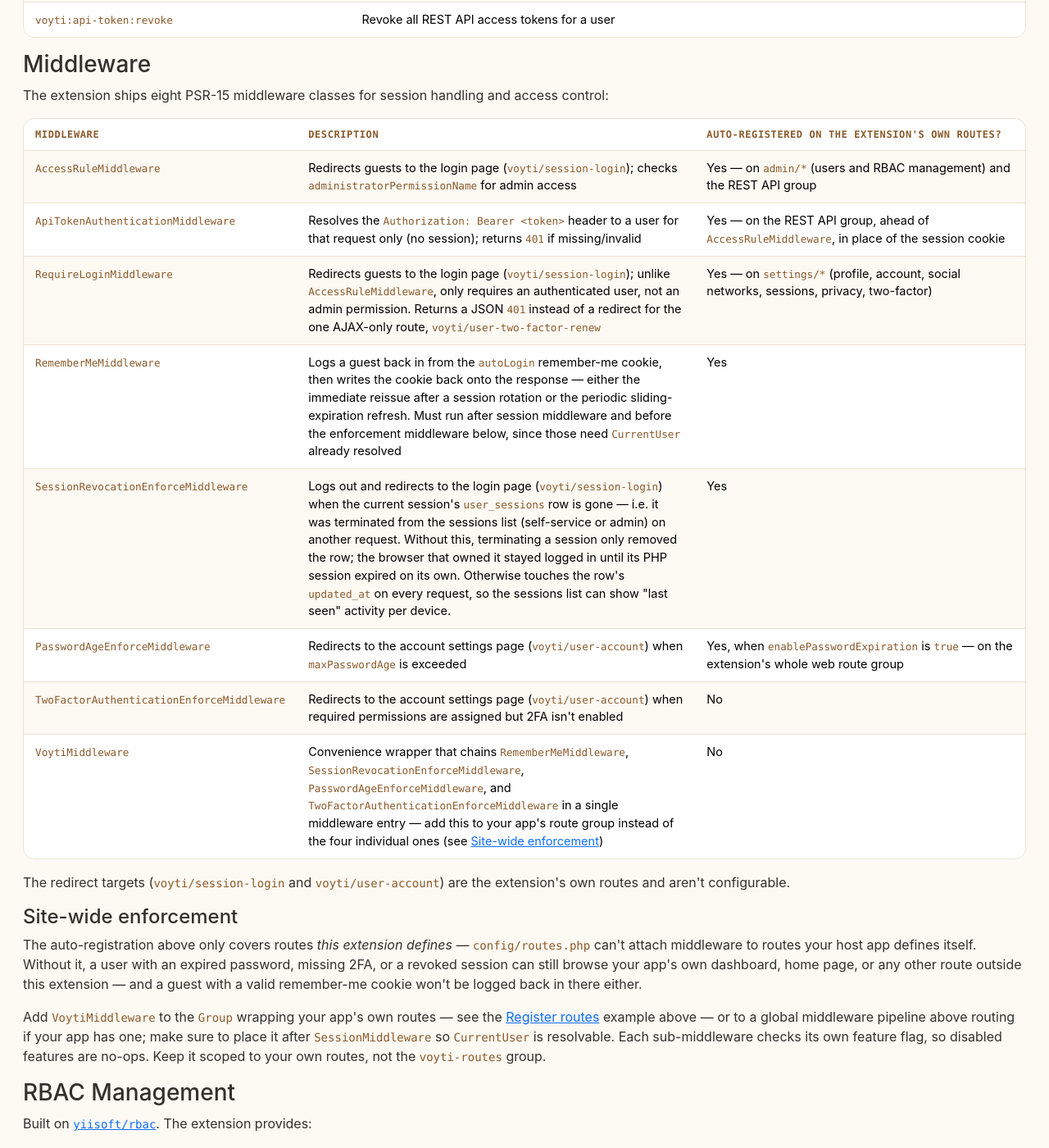
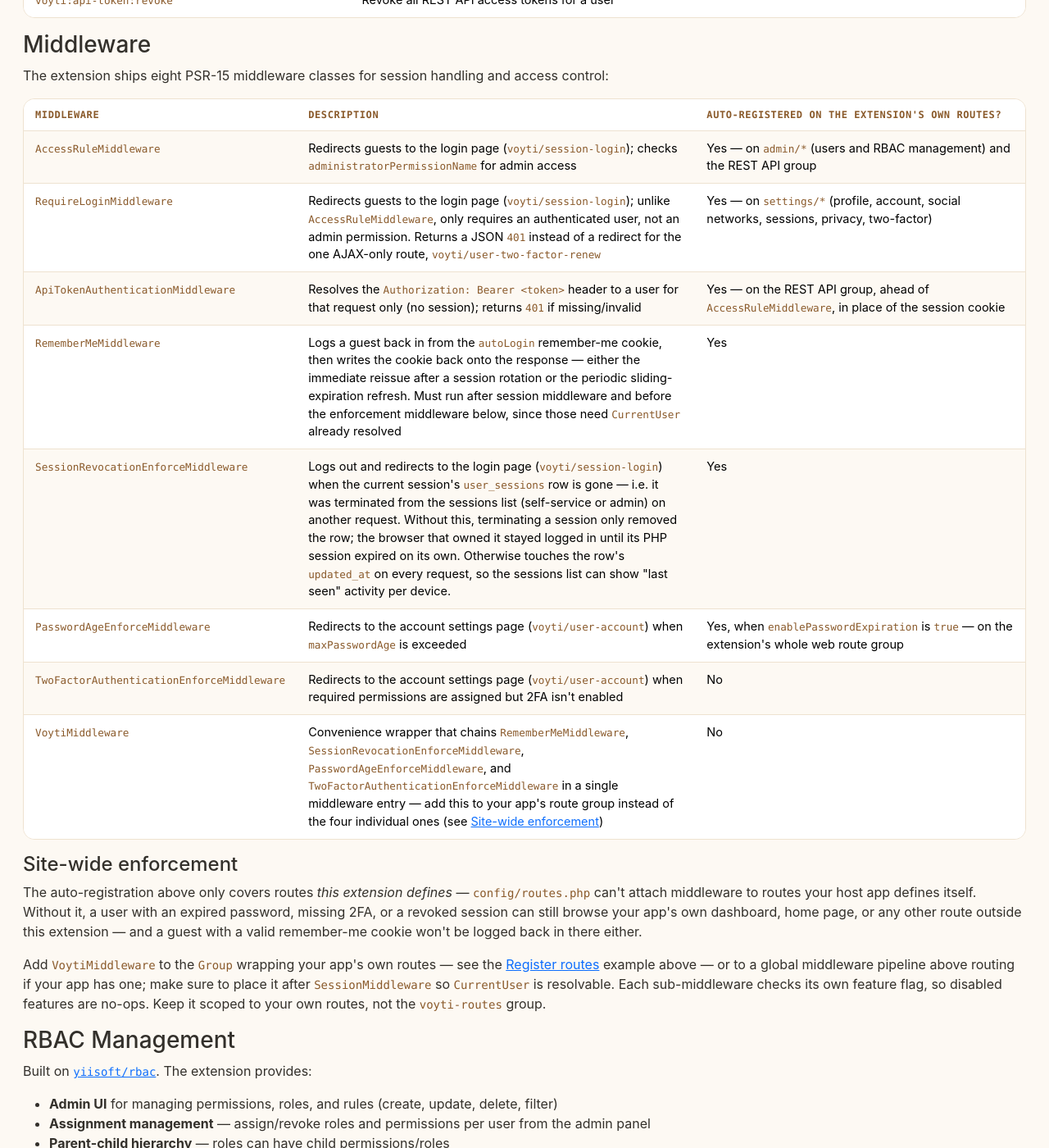
Before and after one commit to YiiRocks/YiiRocks.github.io, a Jekyll site: the page built from voyti/index.html, in a window 1280 px wide and 1400 px high, scrolled down 8543 px. Shown: the whole window at 82% size. Built offline with Jekyll 4.4.1, drawn with Linux system fonts in a browser that asks for light colours; a style sheet for code colours, icons or effects is not loaded; some of the changed text lies outside the part shown.

Commit message:
Sync voyti doc: route renames, middleware reorder, remove leftover paragraph

```diff
--- a/voyti/index.html
+++ b/voyti/index.html
@@ -560,14 +560,14 @@ return [
                     <td>Yes &mdash; on <code>admin/*</code> (users and RBAC management) and the REST API group</td>
                 </tr>
                 <tr>
+                    <td><code>RequireLoginMiddleware</code></td>
+                    <td>Redirects guests to the login page (<code>voyti/session-login</code>); unlike <code>AccessRuleMiddleware</code>, only requires an authenticated user, not an admin permission. Returns a JSON <code>401</code> instead of a redirect for the one AJAX-only route, <code>voyti/user-two-factor-renew</code></td>
+                    <td>Yes &mdash; on <code>settings/*</code> (profile, account, social networks, sessions, privacy, two-factor)</td>
+                </tr>
+                <tr>
                     <td><code>ApiTokenAuthenticationMiddleware</code></td>
                     <td>Resolves the <code>Authorization: Bearer &lt;token&gt;</code> header to a user for that request only (no session); returns <code>401</code> if missing/invalid</td>
                     <td>Yes &mdash; on the REST API group, ahead of <code>AccessRuleMiddleware</code>, in place of the session cookie</td>
-                </tr>
-                <tr>
-                    <td><code>RequireLoginMiddleware</code></td>
-                    <td>Redirects guests to the login page (<code>voyti/session-login</code>); unlike <code>AccessRuleMiddleware</code>, only requires an authenticated user, not an admin permission. Returns a JSON <code>401</code> instead of a redirect for the one AJAX-only route, <code>voyti/user-two-factor-renew</code></td>
-                    <td>Yes &mdash; on <code>settings/*</code> (profile, account, social networks, sessions, privacy, two-factor)</td>
                 </tr>
                 <tr>
                     <td><code>RememberMeMiddleware</code></td>
@@ -596,11 +596,6 @@ return [
                 </tr>
             </tbody>
         </table>
-        <p>
-            The redirect targets (<code>voyti/session-login</code> and
-            <code>voyti/user-account</code>) are the extension's own routes
-            and aren't configurable.
-        </p>
 
         <h4 id="site-wide-enforcement">Site-wide enforcement</h4>
         <p>
```
Also changed, not shown: other parts of voyti/index.html (+17 -16 lines).
